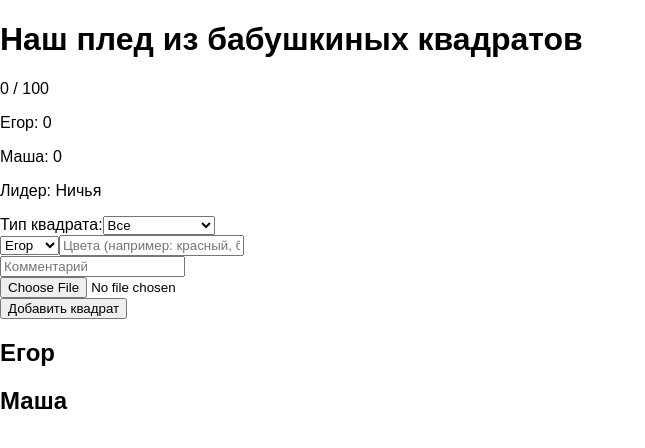
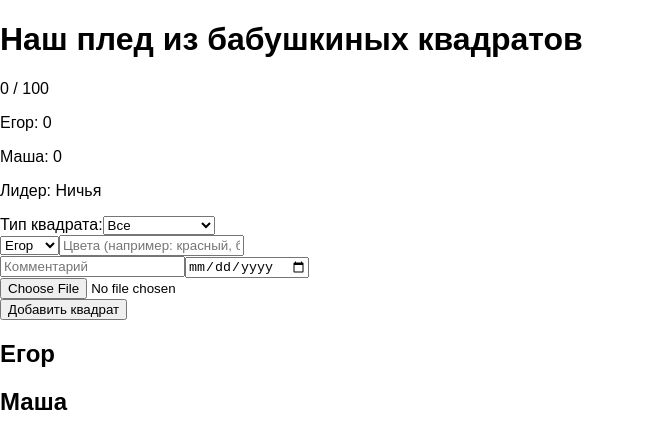
Before and after one commit to egorlazarev168/granny-squares, a Next.js app: page / in a window 1280 px wide. Shown: the top 448 px of the page, without its empty margins (0-645 px from the left). Built offline with nearby package versions, Linux system fonts and the light colour scheme.

Commit message:
Update page.jsx

```diff
--- a/app/page.jsx
+++ b/app/page.jsx
@@ -8,6 +8,7 @@ export default function GrannySquaresApp() {
   const [colors, setColors] = useState("");
   const [comment, setComment] = useState("");
   const [photo, setPhoto] = useState(null);
+  const [createdAt, setCreatedAt] = useState(""); // ← новое состояние
   const [author, setAuthor] = useState("Егор");
   const [animatedProgress, setAnimatedProgress] = useState(0);
   const [categoryFilter, setCategoryFilter] = useState("all");
@@ -80,7 +81,9 @@ export default function GrannySquaresApp() {
       colors,
       comment,
       photo,
-      createdAt: new Date().toISOString(),
+      createdAt: createdAt
+        ? new Date(createdAt).toISOString() // ← выбранная дата
+        : new Date().toISOString(),         // ← текущая дата
       category: getCategory(colors),
     };
 
@@ -93,6 +96,7 @@ export default function GrannySquaresApp() {
     setColors("");
     setComment("");
     setPhoto(null);
+    setCreatedAt(""); // ← сбрасываем дату
   };
 
   // === УДАЛИТЬ КВАДРАТ ===
@@ -195,6 +199,14 @@ export default function GrannySquaresApp() {
           className="border rounded px-3 py-1"
         />
 
+        {/* === ВЫБОР ДАТЫ === */}
+        <input
+          type="date"
+          value={createdAt}
+          onChange={(e) => setCreatedAt(e.target.value)}
+          className="border rounded px-3 py-1"
+        />
+
         <div className="flex flex-wrap items-center gap-3">
           <input
             type="file"
```
